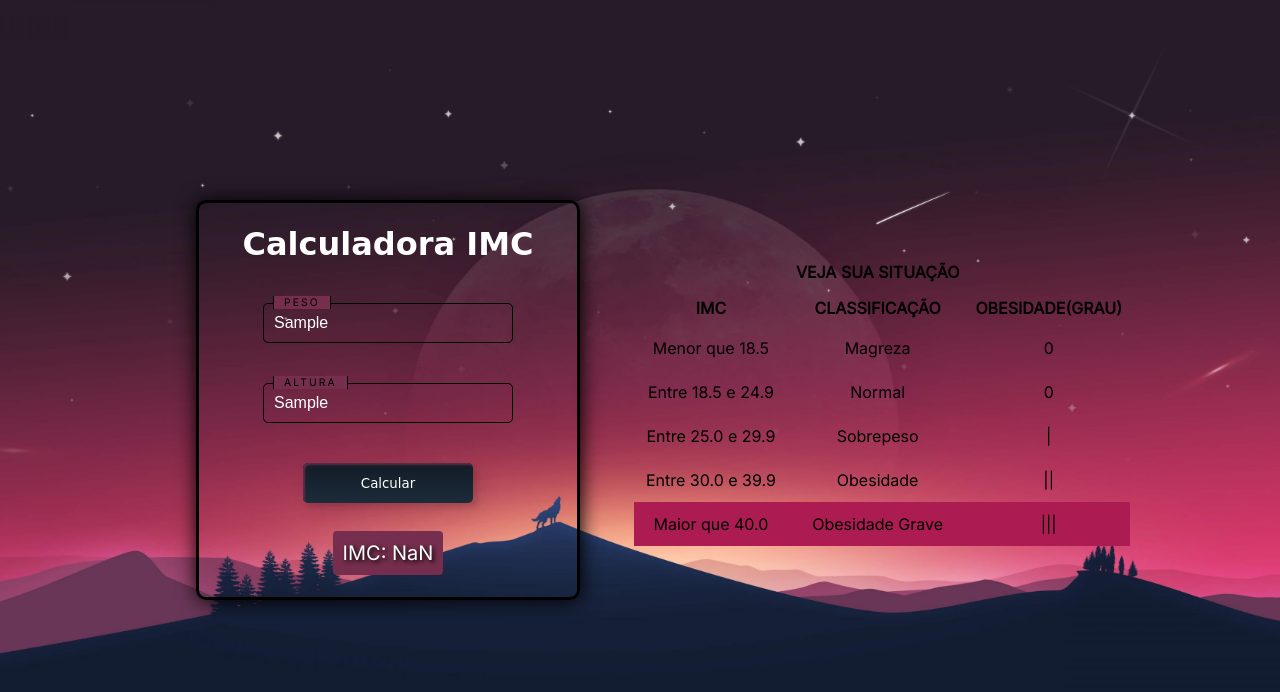
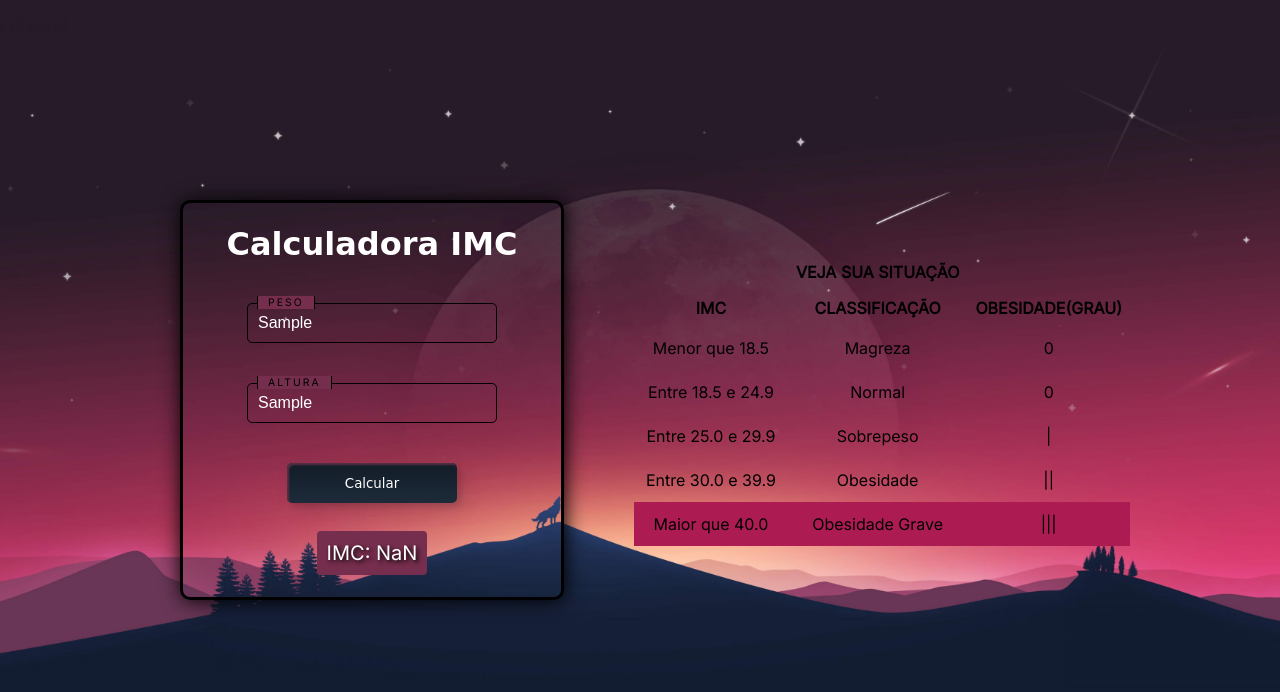
Before and after one commit to Victor87dev/projeto-imc, a plain HTML site: page index.html in a window 1280 px wide. Both pictures are taken after typing "Sample", "Sample" into the empty fields and a click on the button "Calcular". Drawn offline with Linux system fonts and the light colour scheme; a web font is replaced by a local one.

Commit message:
mais ajustes

```diff
--- a/style.css
+++ b/style.css
@@ -41,12 +41,12 @@ h1{
   box-shadow: 1px 1px 20px #000;
   background: transparent;
   position: absolute;
-  right: 450px;
+  left: 0px;
   transition: all 2.0s;
 }
 
 .caixaPrincipalAnimation{
-  right: 700px !important;
+  left: 180px !important;
   transition: 2.0s;
 }
 
```
